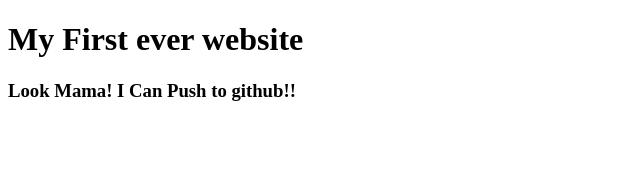
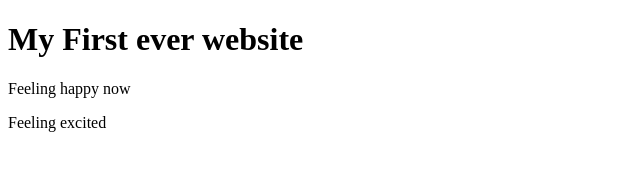
Before and after one commit to najim2/my-first-website, a plain HTML site: page index.html in a window 1280 px wide. Shown: the whole page, without its empty margins (0-640 px from the left). Drawn offline with Linux system fonts and the light colour scheme.

Commit message:
excited mood

```diff
--- a/index.html
+++ b/index.html
@@ -7,6 +7,7 @@
 </head>
 <body>
     <h1>My First ever website</h1>
-    <h3>Look Mama! I Can Push to github!!</h3>
+    <p>Feeling happy now</p>
+    <p>Feeling excited</p>
 </body>
 </html>
```
